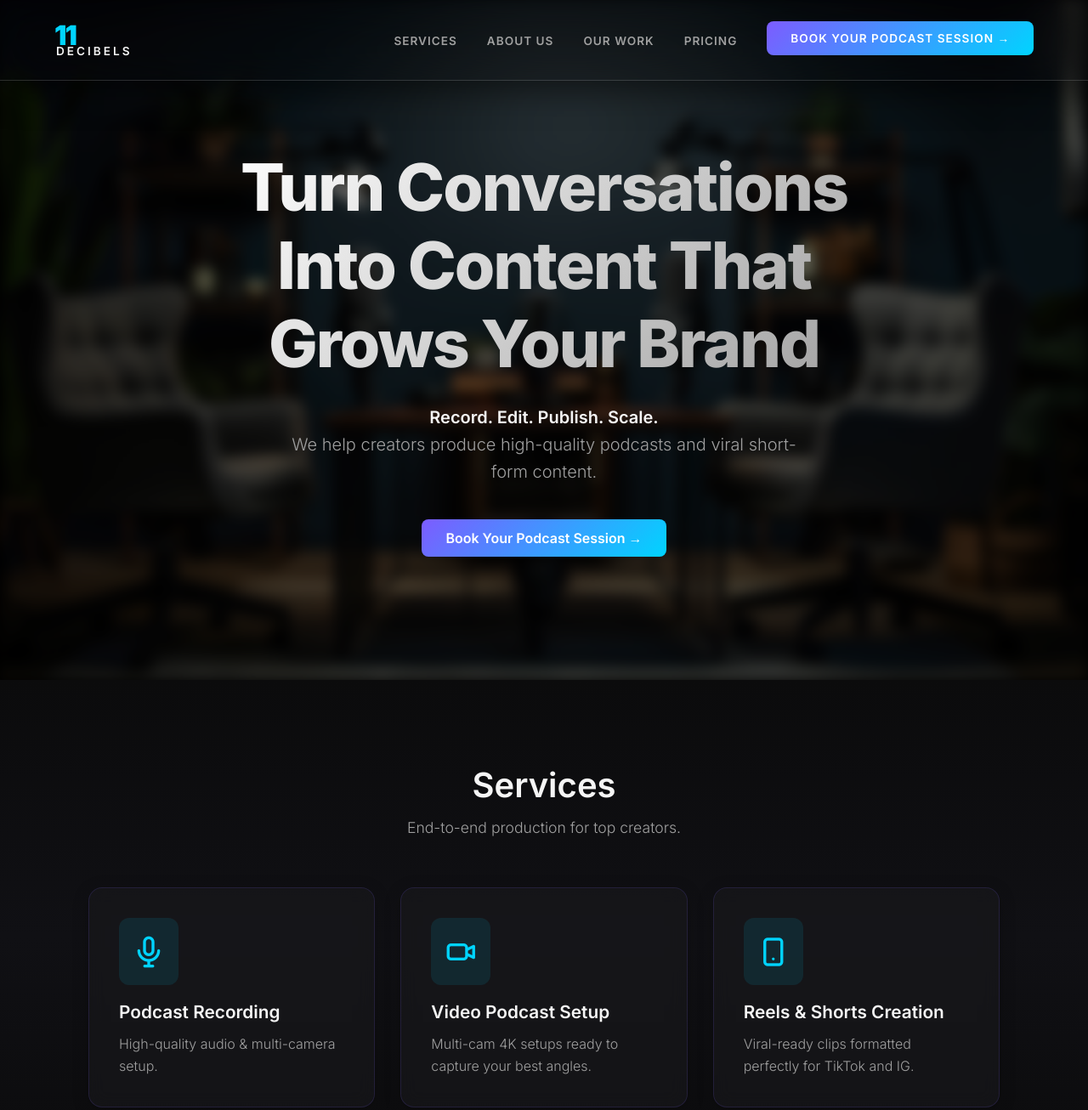
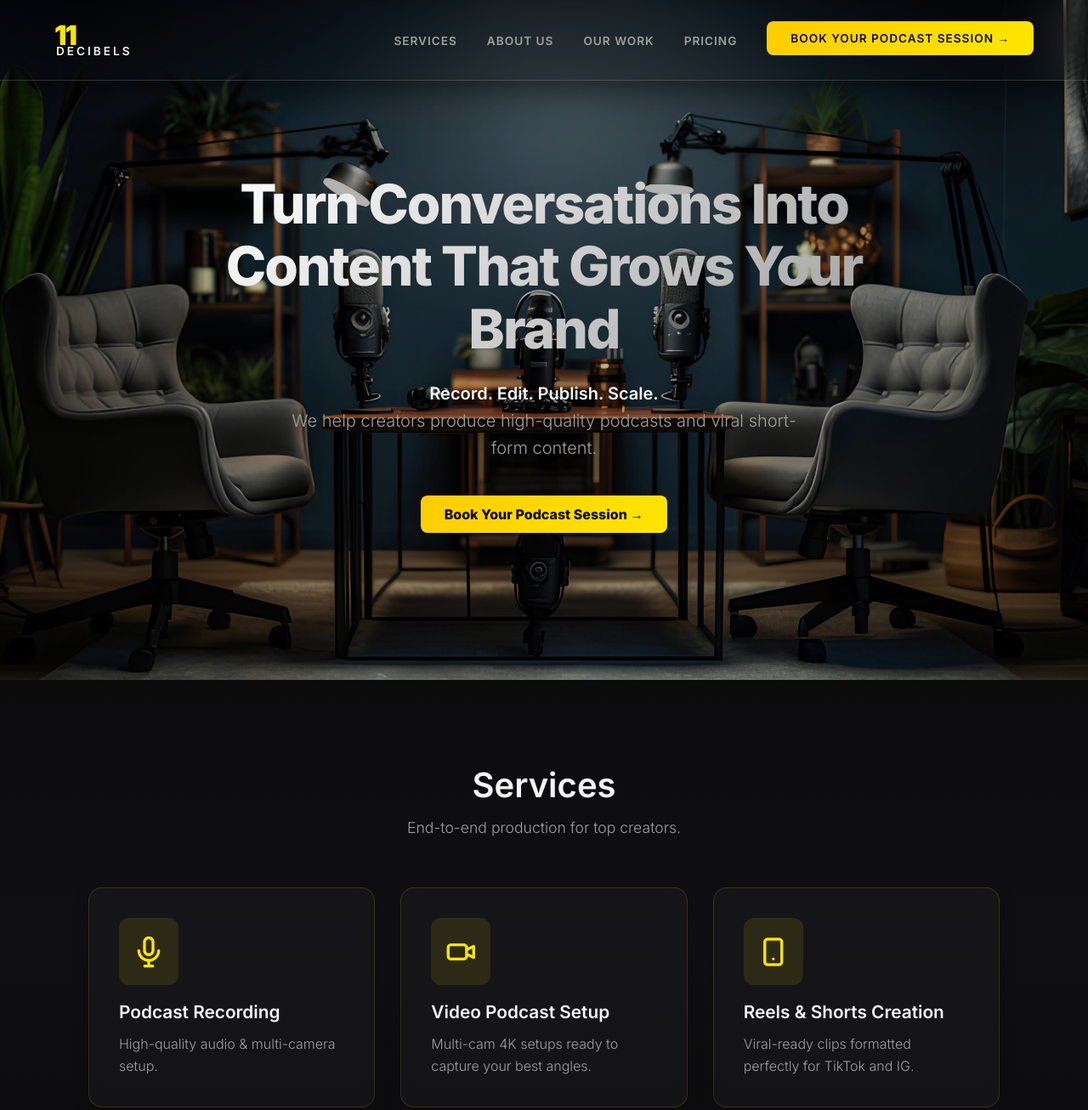
Before and after one commit to Darshaannn/11-decible, a plain HTML site: page index.html in a window 1280 px wide. Shown: the top 1306 px of the page at 85% size. Drawn offline with nearby package versions, Linux system fonts and the light colour scheme.

Commit message:
fix: restore yellow theme, optimize hero typography scale, and unblur background

```diff
--- a/style.css
+++ b/style.css
@@ -4,8 +4,8 @@
     /* Provided Brand Colors */
     --primary: #0B0B0C;
     --secondary: #1A1A1D;
-    --accent: #7C5CFF;
-    --highlight: #00D4FF;
+    --accent: #FFCC00;
+    --highlight: #FFE600;
     --text-white: #F5F5F5;
     --text-muted: #A0A0A0;
 }
@@ -152,8 +152,8 @@ h4 {
     background: linear-gradient(135deg, var(--accent), var(--highlight));
     border: none;
     border-radius: 8px;
-    color: white;
-    font-weight: 600;
+    color: var(--primary);
+    font-weight: 700;
     font-size: 1rem;
     cursor: pointer;
     transition: all 0.3s ease;
@@ -162,11 +162,11 @@ h4 {
 }
 
 .nav-links .btn {
-    color: white;
+    color: var(--primary);
 }
 
 .btn:hover {
-    box-shadow: 0 0 20px rgba(124, 92, 255, 0.6);
+    box-shadow: 0 0 20px rgba(255, 204, 0, 0.6);
     transform: translateY(-2px);
 }
 
@@ -211,8 +211,8 @@ h4 {
     width: 100%;
     height: 100%;
     object-fit: cover;
-    opacity: 0.4;
-    filter: blur(8px);
+    opacity: 0.7;
+    filter: none;
     position: absolute;
     top: 0;
     left: 0;
@@ -226,9 +226,10 @@ h4 {
 }
 
 .hero h1 {
-    font-size: clamp(3rem, 6vw, 5.5rem);
+    font-size: clamp(2.5rem, 5vw, 4.2rem);
     font-weight: 800;
     letter-spacing: -2px;
+    line-height: 1.15;
     margin-bottom: 24px;
     background: linear-gradient(135deg, #fff 0%, #A0A0A0 100%);
     -webkit-background-clip: text;
@@ -257,15 +258,15 @@ h4 {
     backdrop-filter: blur(10px);
     padding: 35px;
     border-radius: 16px;
-    border: 1px solid rgba(124, 92, 255, 0.15);
+    border: 1px solid rgba(255, 204, 0, 0.15);
     box-shadow: 0 4px 20px rgba(0, 0, 0, 0.2);
     transition: all 0.4s cubic-bezier(0.175, 0.885, 0.32, 1.275);
 }
 
 .card:hover {
     transform: translateY(-8px);
-    border-color: rgba(124, 92, 255, 0.5);
-    box-shadow: 0 0 20px rgba(124, 92, 255, 0.3), inset 0 0 20px rgba(124, 92, 255, 0.1);
+    border-color: rgba(255, 204, 0, 0.5);
+    box-shadow: 0 0 20px rgba(255, 204, 0, 0.3), inset 0 0 20px rgba(255, 204, 0, 0.1);
 }
 
 .card-icon {
@@ -273,7 +274,7 @@ h4 {
     color: var(--highlight);
     margin-bottom: 20px;
     display: inline-block;
-    background: rgba(0, 212, 255, 0.1);
+    background: rgba(255, 230, 0, 0.1);
     padding: 15px;
     border-radius: 12px;
 }
@@ -383,7 +384,7 @@ h4 {
 
 .pricing-card.highlight {
     border: 1px solid var(--accent);
-    background: rgba(124, 92, 255, 0.05);
+    background: rgba(255, 204, 0, 0.05);
     transform: scale(1.05);
 }
 
@@ -501,8 +502,8 @@ h4 {
 
 /* Final CTA */
 .cta-card {
-    background: linear-gradient(135deg, rgba(26, 26, 29, 0.8) 0%, rgba(124, 92, 255, 0.1) 100%);
-    border: 1px solid rgba(124, 92, 255, 0.3);
+    background: linear-gradient(135deg, rgba(26, 26, 29, 0.8) 0%, rgba(255, 204, 0, 0.1) 100%);
+    border: 1px solid rgba(255, 204, 0, 0.3);
     border-radius: 20px;
     padding: 60px 40px;
     text-align: center;
```
